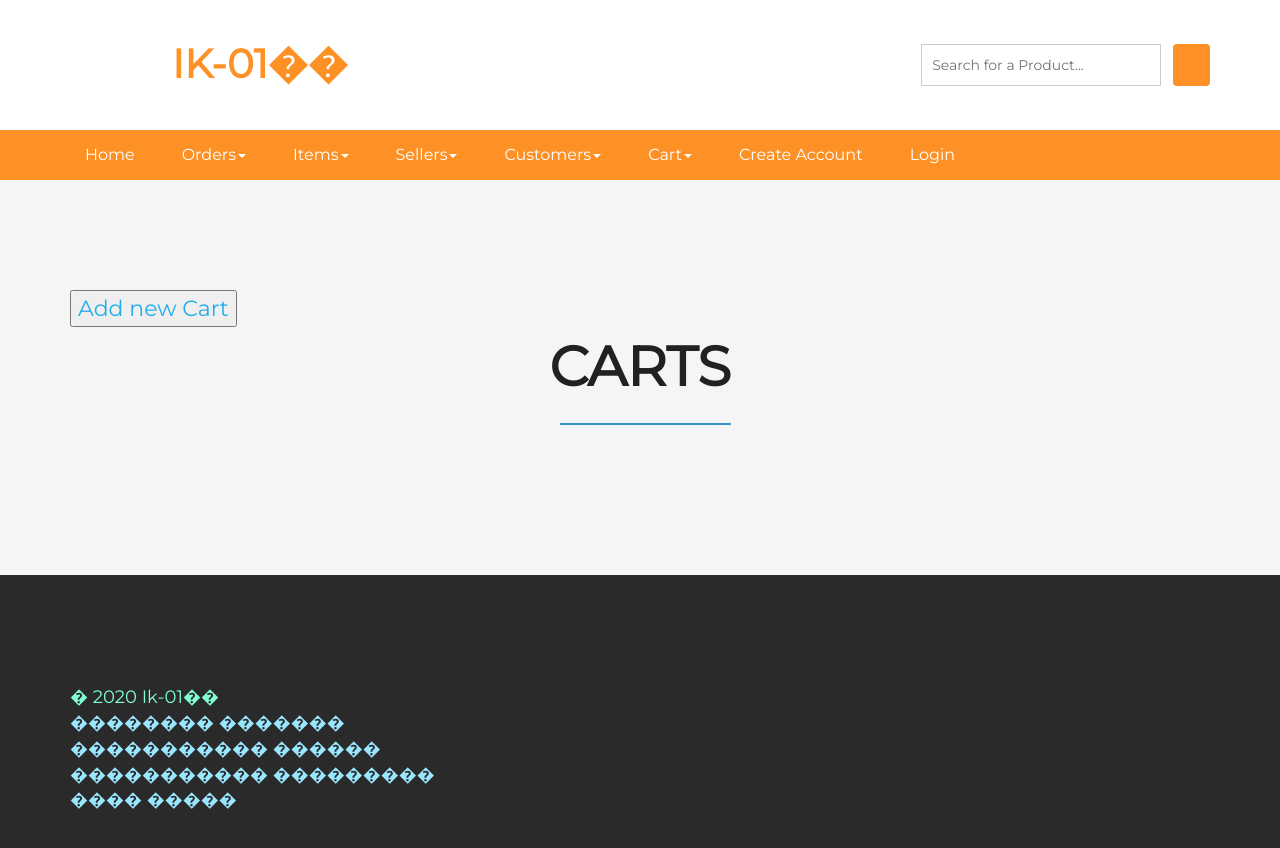
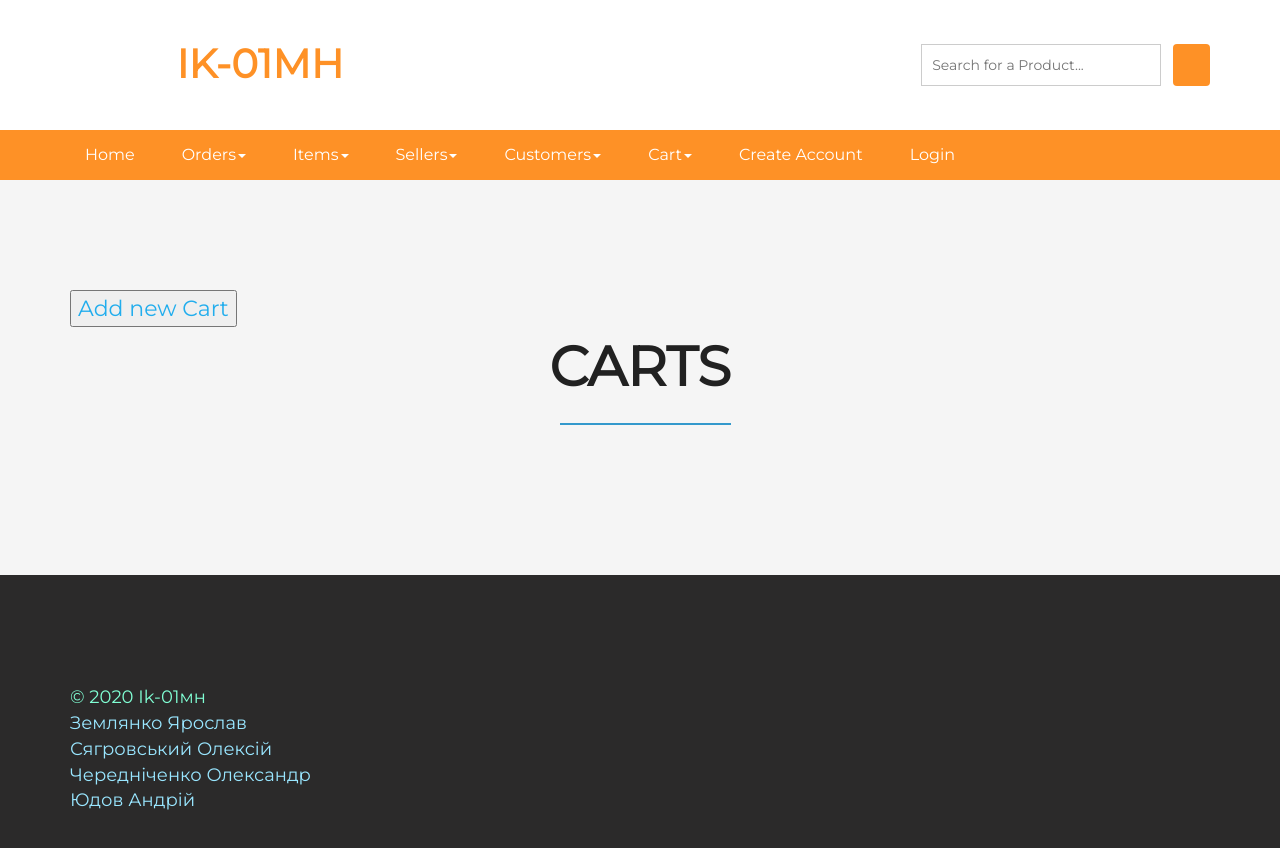
Before and after one commit to CheezyStache/MongoDB_Shop, a plain HTML site: page web/cart.html in a window 1280 px wide. Drawn offline with Linux system fonts and the light colour scheme; no server answers; some icons are missing.

Commit message:
fix some problems

```diff
--- a/web/cart.html
+++ b/web/cart.html
@@ -52,7 +52,7 @@ Smartphone Compatible web template, free webdesigns for Nokia, Samsung, LG, Sony
     <div class="logo_products">
         <div class="container">
             <div class="w3ls_logo_products_left">
-                <h1><a align="center" href="index.html">IK-01��</a></h1>
+                <h1><a align="center" href="index.html">IK-01мн</a></h1>
             </div>
             <div class="w3l_search">
                 <form action="#" method="post">
@@ -176,7 +176,7 @@ Smartphone Compatible web template, free webdesigns for Nokia, Samsung, LG, Sony
     <!-- //footer -->
     <div class="footer">
         <div class="container" align="left" style="color: #99e6ff; font-size: 18px">
-            <p style="color: #80ffd4;">� 2020 Ik-01��</p><p>�������� �������</p><p>����������� ������</p><p>����������� ���������</p><p>���� �����</p>
+            <p style="color: #80ffd4;">© 2020 Ik-01мн</p><p>Землянко Ярослав</p><p>Сягровський Олексій</p><p>Чередніченко Олександр</p><p>Юдов Андрій</p>
         </div>
     </div>
 
```
Also changed, not shown: web/item.html (+2 -2 lines), web/order.html (+2 -2 lines), web/seller.html (+2 -2 lines).
